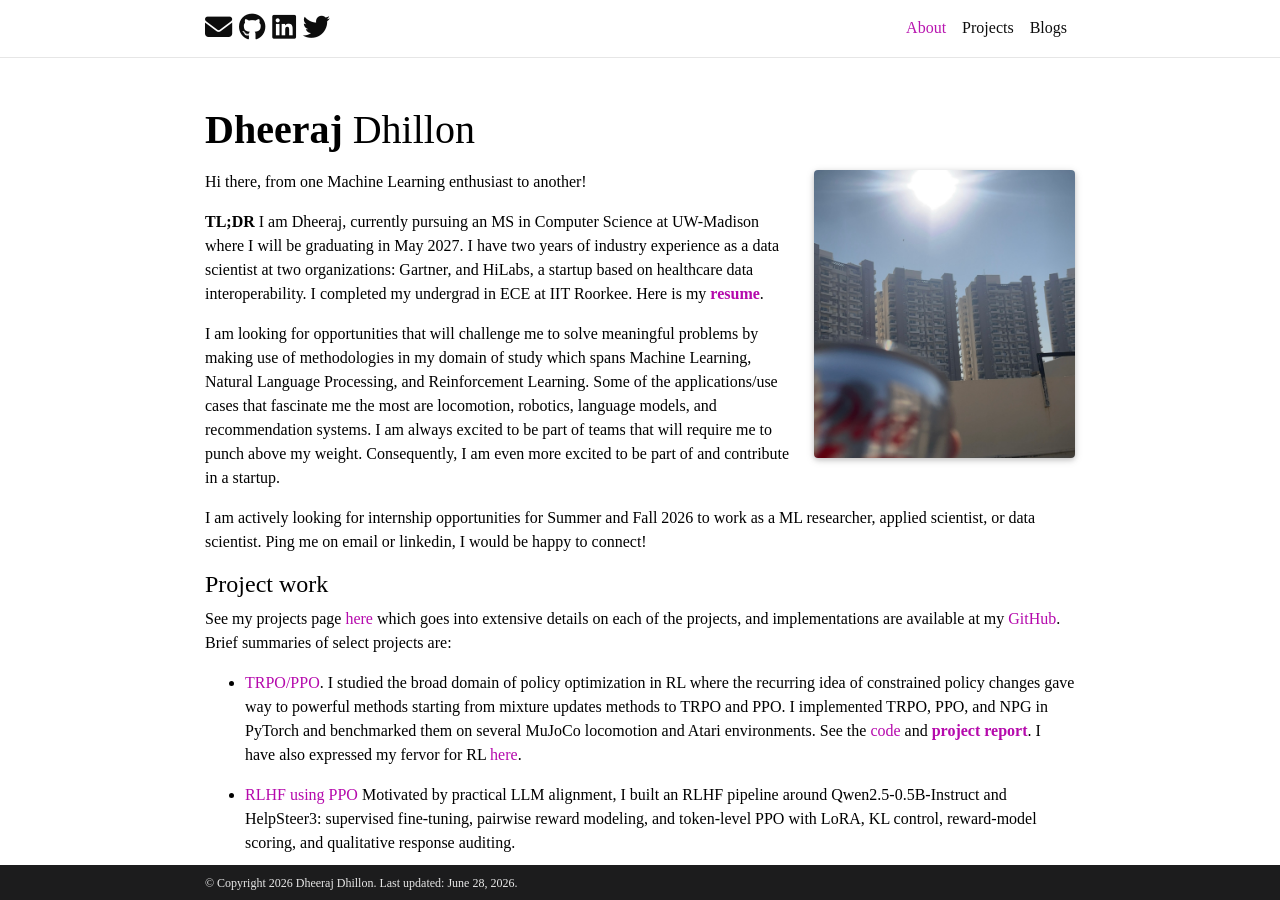
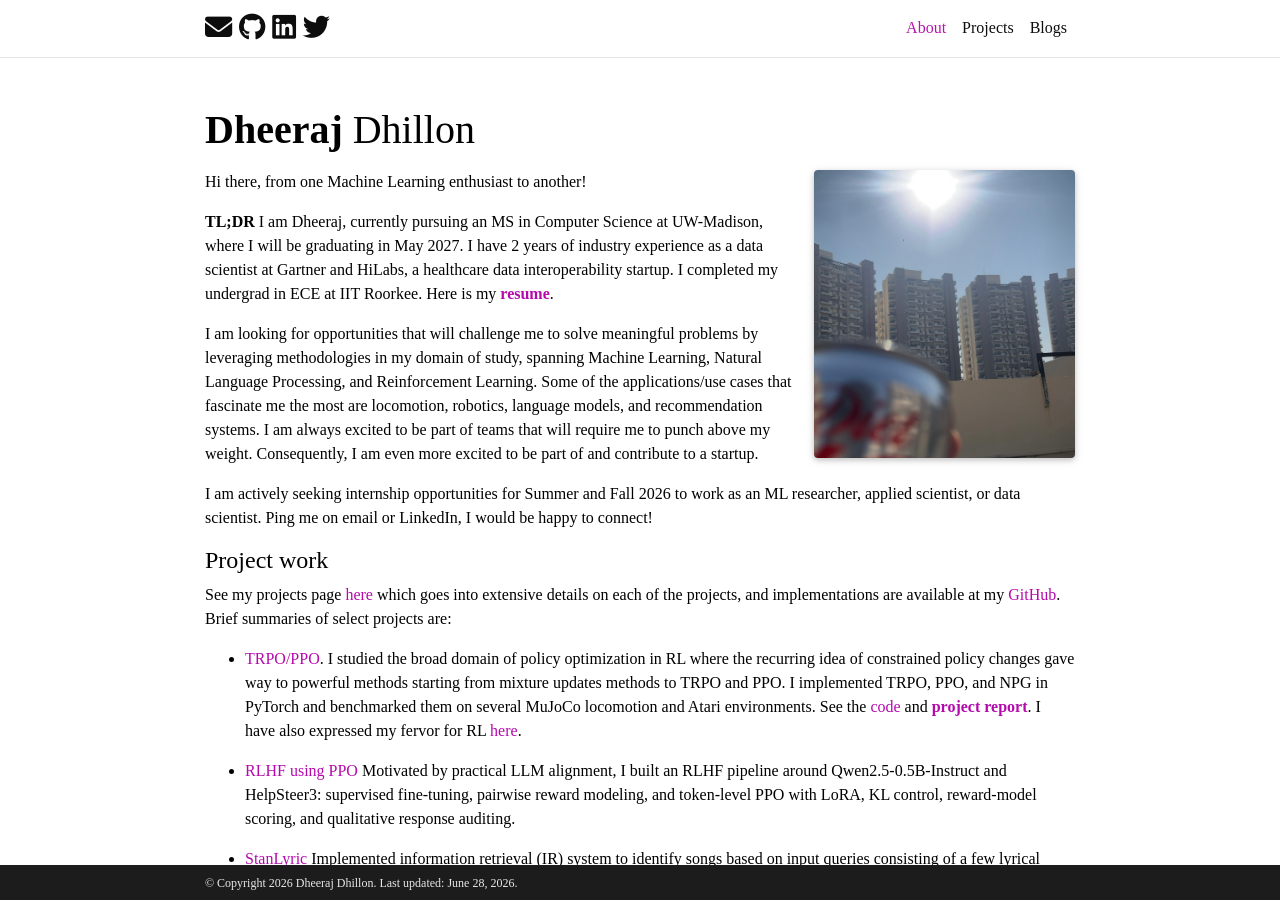
Before and after one commit to djdhillxn/djdhillxn.github.io, a Jekyll site: the page built from _pages/about.md, in a window 1280 px wide and 900 px high. Built offline with Jekyll 4.4.1, drawn with Linux system fonts in a browser that asks for light colours; comment, search, counter and statistics services are not loaded; a style sheet for code colours, icons or effects is not loaded.

Commit message:
updated about page

```diff
--- a/_pages/about.md
+++ b/_pages/about.md
@@ -20,12 +20,11 @@
 Hi there, from one Machine Learning enthusiast to another!
 
 **TL;DR**
-I am Dheeraj, currently pursuing an MS in Computer Science at UW-Madison where I will be graduating in May 2027. I have two years of industry experience as a data scientist at two organizations: Gartner, and  HiLabs, a startup based on healthcare data interoperability. I completed my undergrad in ECE at IIT Roorkee. Here is my **[resume](/assets/pdf/Curriculum%20Vitae%20Dheeraj%20Dhillon.pdf)**.
+I am Dheeraj, currently pursuing an MS in Computer Science at UW-Madison, where I will be graduating in May 2027. I have 2 years of industry experience as a data scientist at Gartner and HiLabs, a healthcare data interoperability startup. I completed my undergrad in ECE at IIT Roorkee. Here is my **[resume](/assets/pdf/Curriculum%20Vitae%20Dheeraj%20Dhillon.pdf)**.
 
-I am looking for opportunities that will challenge me to solve meaningful problems by making use of methodologies in my domain of study which spans Machine Learning, Natural Language Processing, and Reinforcement Learning. Some of the applications/use cases that fascinate me the most are locomotion, robotics, language models, and recommendation systems. I am always excited to be part of teams that will require me to punch above my weight. Consequently, I am even more excited to be part of and contribute in a startup.
+I am looking for opportunities that will challenge me to solve meaningful problems by leveraging methodologies in my domain of study, spanning Machine Learning, Natural Language Processing, and Reinforcement Learning. Some of the applications/use cases that fascinate me the most are locomotion, robotics, language models, and recommendation systems. I am always excited to be part of teams that will require me to punch above my weight. Consequently, I am even more excited to be part of and contribute to a startup.
 
-I am actively looking for internship opportunities for Summer and Fall 2026 to work as a ML researcher, applied scientist, or data scientist. Ping me on email or linkedin, I would be happy to connect!
-
+I am actively seeking internship opportunities for Summer and Fall 2026 to work as an ML researcher, applied scientist, or data scientist. Ping me on email or LinkedIn, I would be happy to connect!
 
 <!--fellow enthusiast to another-->
 #### Project work
```
